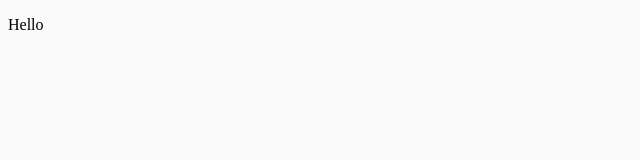
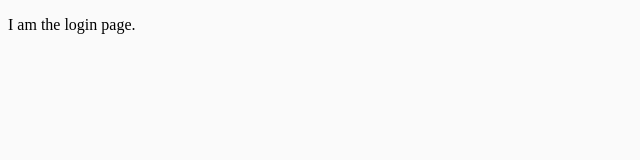
Before and after one commit to praz99/react_instagram-clone, a React (Create React App) app: page /login in a window 1280 px wide. Shown: the top 160 px of the page, without its empty margins (0-640 px from the left). Built offline with nearby package versions, Linux system fonts and the light colour scheme.

Commit message:
Add Login component and route to it in App.js

```diff
--- a/src/App.js
+++ b/src/App.js
@@ -1,5 +1,18 @@
+import { lazy, Suspense } from 'react';
+import { BrowserRouter as Router, Route, Switch } from 'react-router-dom';
+
+const Login = lazy(() => import('./pages/Login'));
+
 function App() {
-  return <p>Hello</p>;
+  return (
+    <Router>
+      <Suspense fallback={<p>Loading...</p>}>
+        <Switch>
+          <Route path="/login" component={Login} />
+        </Switch>
+      </Suspense>
+    </Router>
+  );
 }
 
 export default App;
--- /dev/null
+++ b/src/pages/Login.js
@@ -0,0 +1,7 @@
+import React from 'react';
+
+function Login() {
+  return <p>I am the login page.</p>;
+}
+
+export default Login;
```
